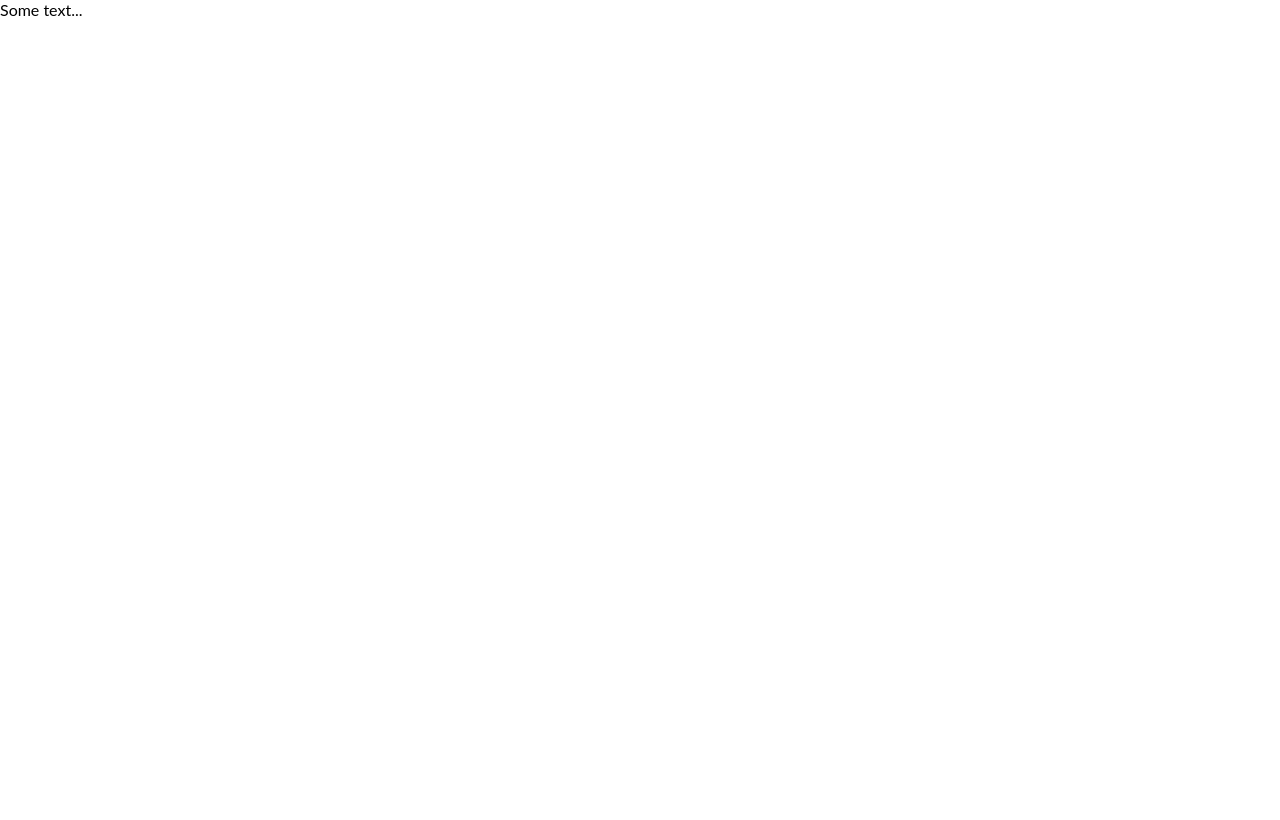
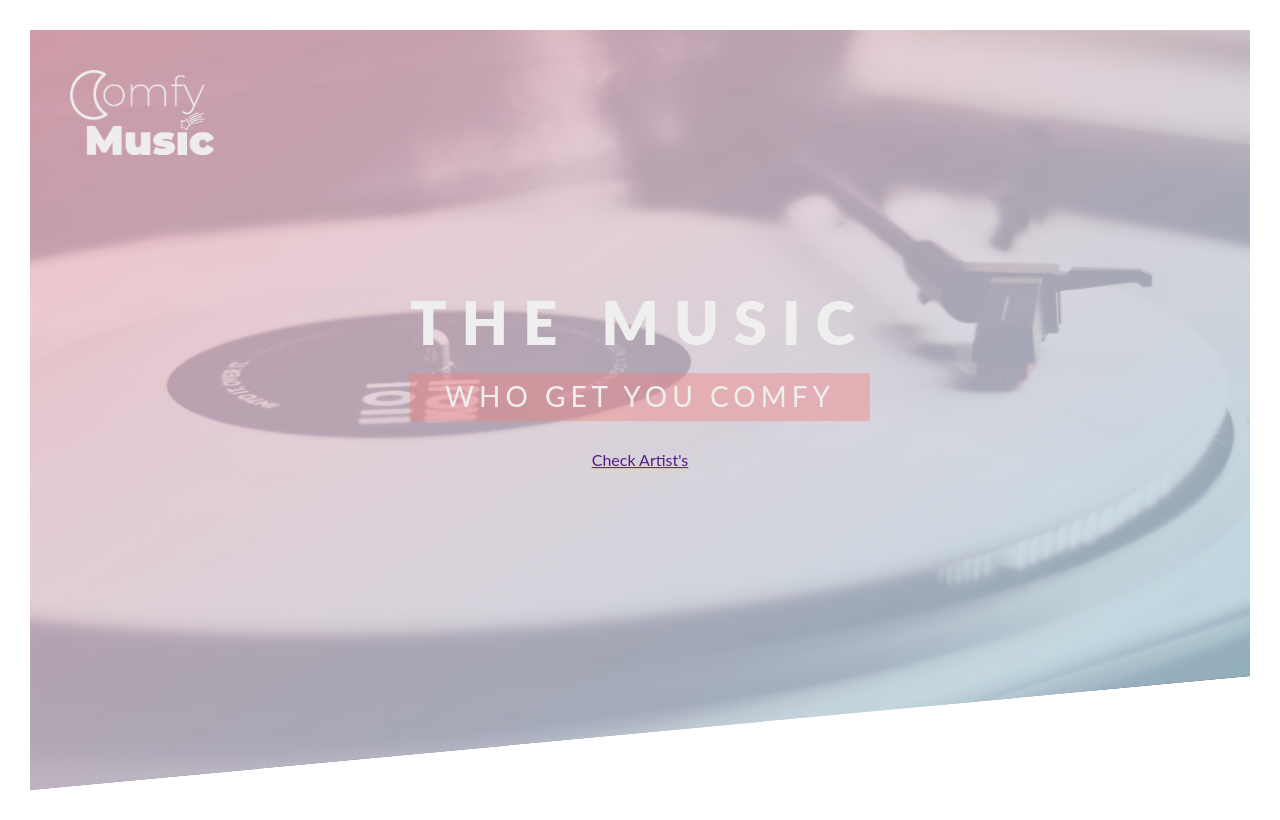
Before and after one commit to exroot/landing-page, a plain HTML site: page index.html in a window 1280 px wide. Drawn offline with Linux system fonts and the light colour scheme.

Commit message:
Setting up header

```diff
--- a/css/style.css
+++ b/css/style.css
@@ -6,4 +6,57 @@
 
 body {
     font-family: 'Lato', sans-serif;
+    font-weight: 400;
+    font-size: 16px;
+    line-height: 1.7;
+    color: #777;
+    padding: 30px;
 }
+
+.header {
+    height: 95vh;
+    background-image: linear-gradient(to right bottom, rgba(255, 192, 203, 0.801), rgba(173, 216, 230, 0.801)), url(../img/hero.jpg);
+    background-size: cover;
+    background-position: top;
+    clip-path: polygon(0 0, 100% 0, 100% 85%, 0 100%);
+    position: relative;
+}
+
+.logo-box {
+    position: absolute;
+    top: 40px;
+    left: 40px;
+}
+
+.logo {
+    height: 85px;
+}
+
+.text-box {
+    position: absolute;
+    top: 45%;
+    left: 50%;
+    transform: translate(-50%, -50%);
+    text-align: center;
+}
+
+.heading-primary {
+    color: #f0efef;
+    text-transform: uppercase;
+    margin-bottom: 25px;
+}
+
+.heading-primary-main {
+    display: block;
+    font-size: 60px;
+    font-weight: 900;
+    letter-spacing: 15px;
+}
+
+.heading-primary-sub {
+    display: block;
+    font-size: 28px;
+    font-weight: 400;
+    letter-spacing: 5px;
+    background-color: #f080806c;
+}
--- a/index.html
+++ b/index.html
@@ -10,7 +10,23 @@
 </head>
 <body>
     <header class="header">
-        Some text...
+        <div class="logo-box">
+            <img src="img/logo-light.png" alt="Logo" class="logo">
+        </div>
+        <div class="text-box">
+            <h1 class="heading-primary">
+                <span class="heading-primary-main">
+                     The music
+                </span>
+                <span class="heading-primary-sub">
+                    who get you comfy
+                </span>
+            </h1>
+            <a href="" class="btn btn-white btn-rounded btn-animated">
+                Check Artist's
+            </a>
+        </div>
+
     </header>
 </body>
 </html>
```
